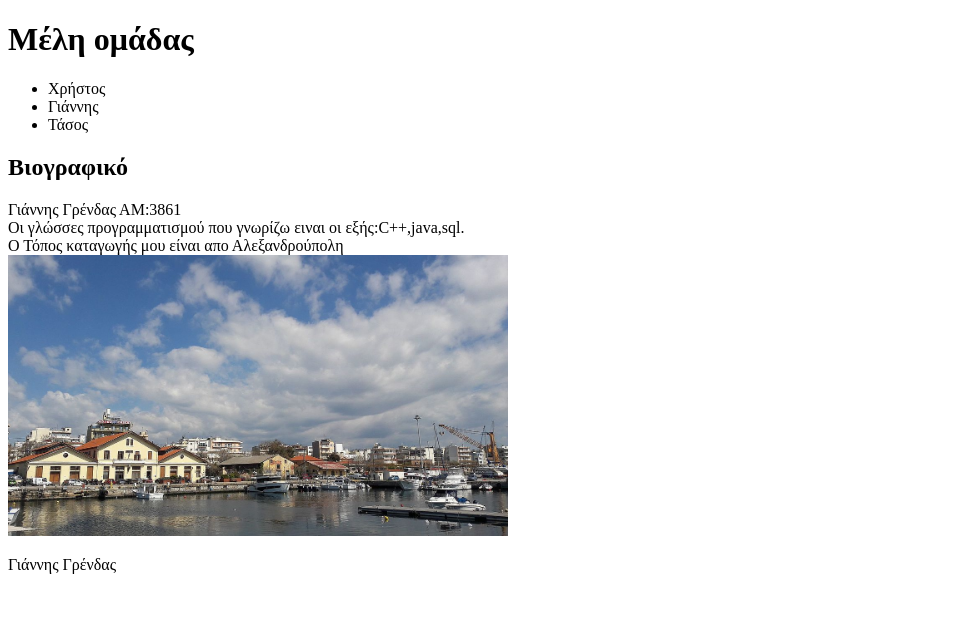
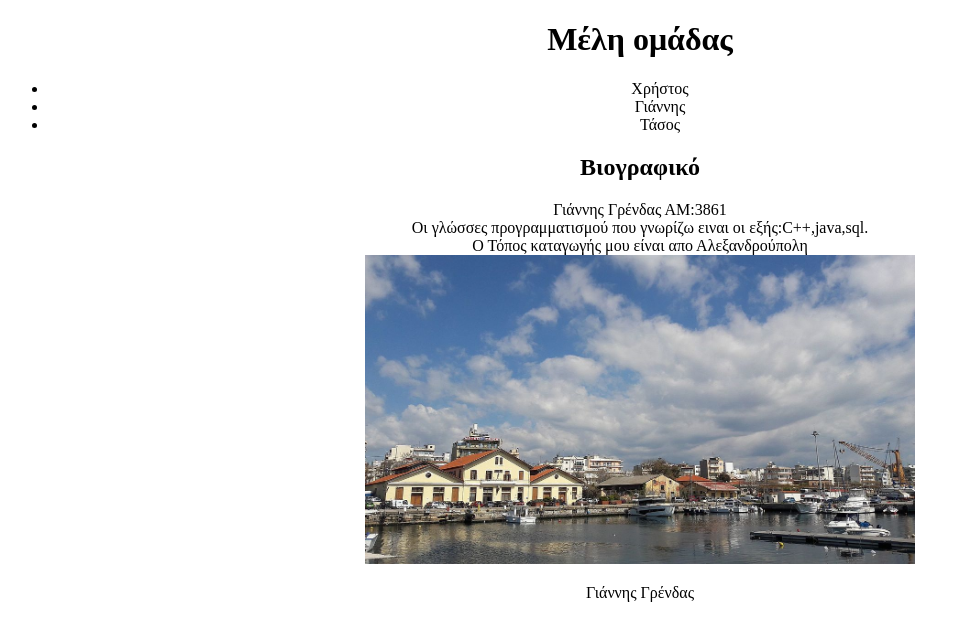
Before and after one commit to JohnGrendas/Site-2, a plain HTML site: page giannis.html in a window 1280 px wide. Shown: the whole page, without its empty margins (0-970 px from the left). Drawn offline with Linux system fonts and the light colour scheme.

Commit message:
add some info on giannis.html

```diff
--- a/giannis.html
+++ b/giannis.html
@@ -6,20 +6,20 @@
          </head>
 
          <body>
-         <h1>Μέλη ομάδας</h1>
-         <p>
+         <h1 align="center">Μέλη ομάδας</h1>
+         <pa align="center">
              <ul>
                   <li><a href"xristos.html">Χρήστος</a></li>
                   <li><a href"giannis.html">Γιάννης</a></li>
                   <li><a href"tasos.html">Τάσος</a></li>
              </ul>
          </p>
-             <h2>Βιογραφικό</h2>
-         <p>
+             <h2 align="center">Βιογραφικό</h2>
+         <p align="center">
              Γιάννης Γρένδας ΑΜ:3861 <br>
               Οι γλώσσες προγραμματισμού που γνωρίζω ειναι οι εξής:C++,java,sql.<br>
               Ο Τόπος καταγωγής μου είναι απο Αλεξανδρούπολη <br>
-              <a href="https://www.alexpolis.gr"><img src="images/alexpoli(1).jpg" width="500"></a>
+              <a href="https://www.alexpolis.gr"><img src="images/alexpoli(1).jpg" width="550"></a>
 
          </p>
 
```
